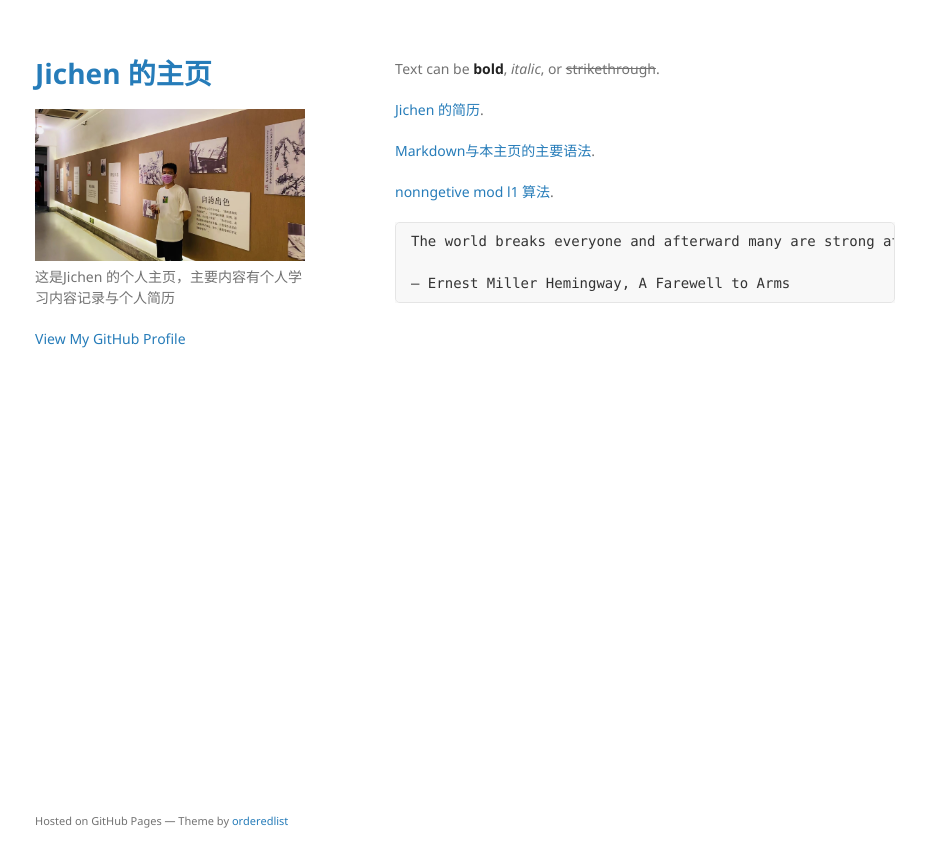
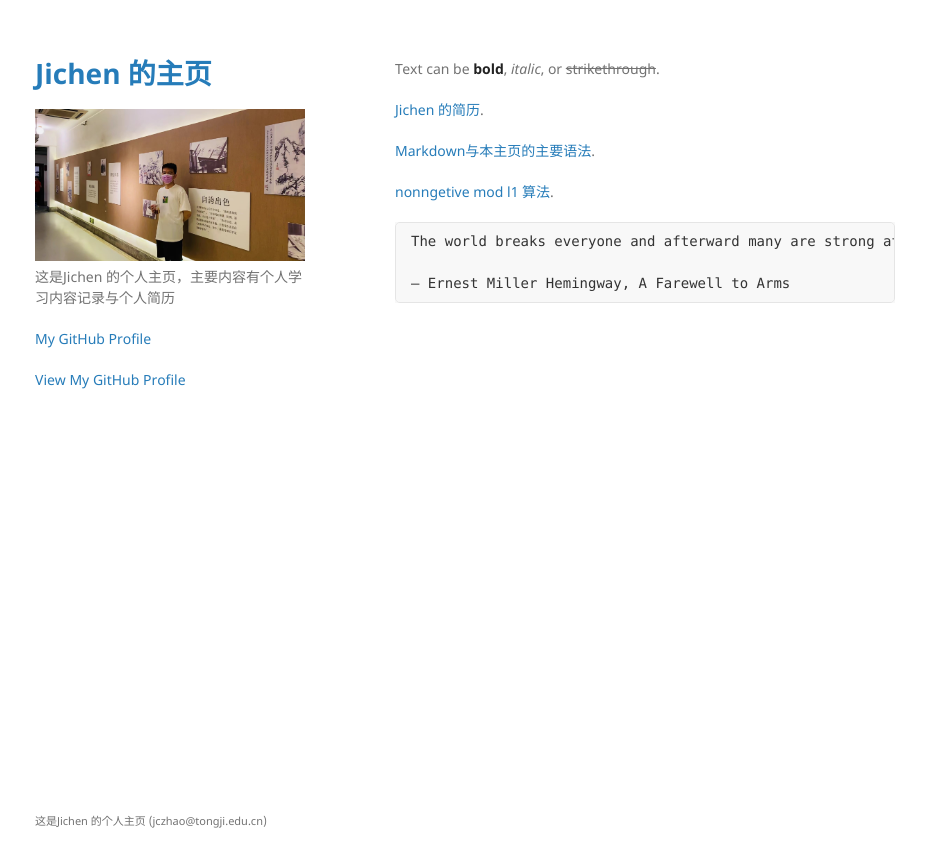
Before and after one commit to jczhao1022/jczhao1022.github.io, a Jekyll site: the page built from index.md, in a window 1280 px wide. Shown: the top 867 px of the page, without its empty margins (175-1101 px from the left). Built offline with Jekyll 4.4.1, drawn with Linux system fonts in a browser that asks for light colours.

Commit message:
Update default.html

```diff
--- a/_layouts/default.html
+++ b/_layouts/default.html
@@ -28,7 +28,8 @@
         {% endif %}
 
         {% if site.github.is_user_page %}
-        <p class="view"><a href="{{ site.github.owner_url }}">View My GitHub Profile</a></p>
+        <p class="view"><a href="{{ site.github.owner_url }}">My GitHub Profile</a></p>
+        <p class="view"><a href="{{ ./another-page.html }}">View My GitHub Profile</a></p>
         {% endif %}
 
         {% if site.show_downloads %}
@@ -48,7 +49,7 @@
         {% if site.github.is_project_page %}
         <p>This project is maintained by <a href="{{ site.github.owner_url }}">{{ site.github.owner_name }}</a></p>
         {% endif %}
-        <p><small>Hosted on GitHub Pages &mdash; Theme by <a href="https://github.com/orderedlist">orderedlist</a></small></p>
+        <p><small>这是Jichen 的个人主页 (jczhao@tongji.edu.cn)</small></p>
       </footer>
     </div>
     <script src="{{ "/assets/js/scale.fix.js" | relative_url }}"></script>
```
